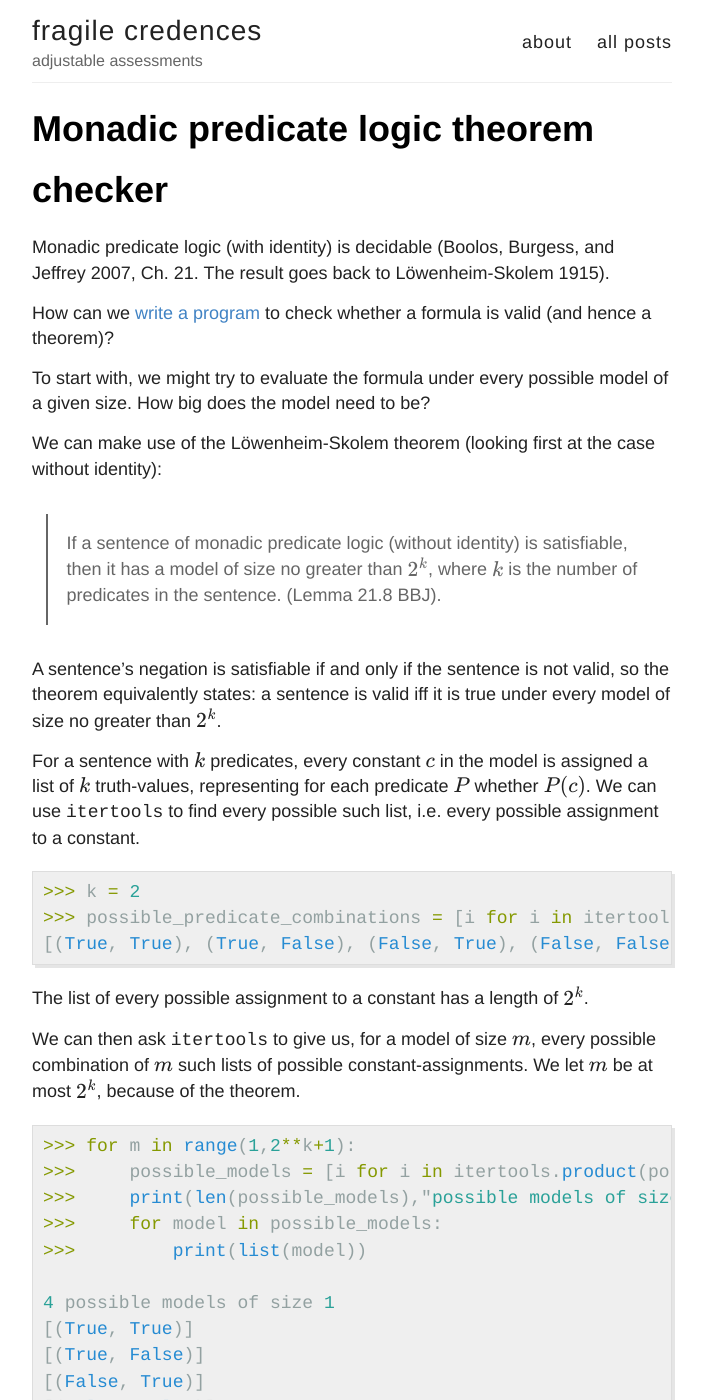
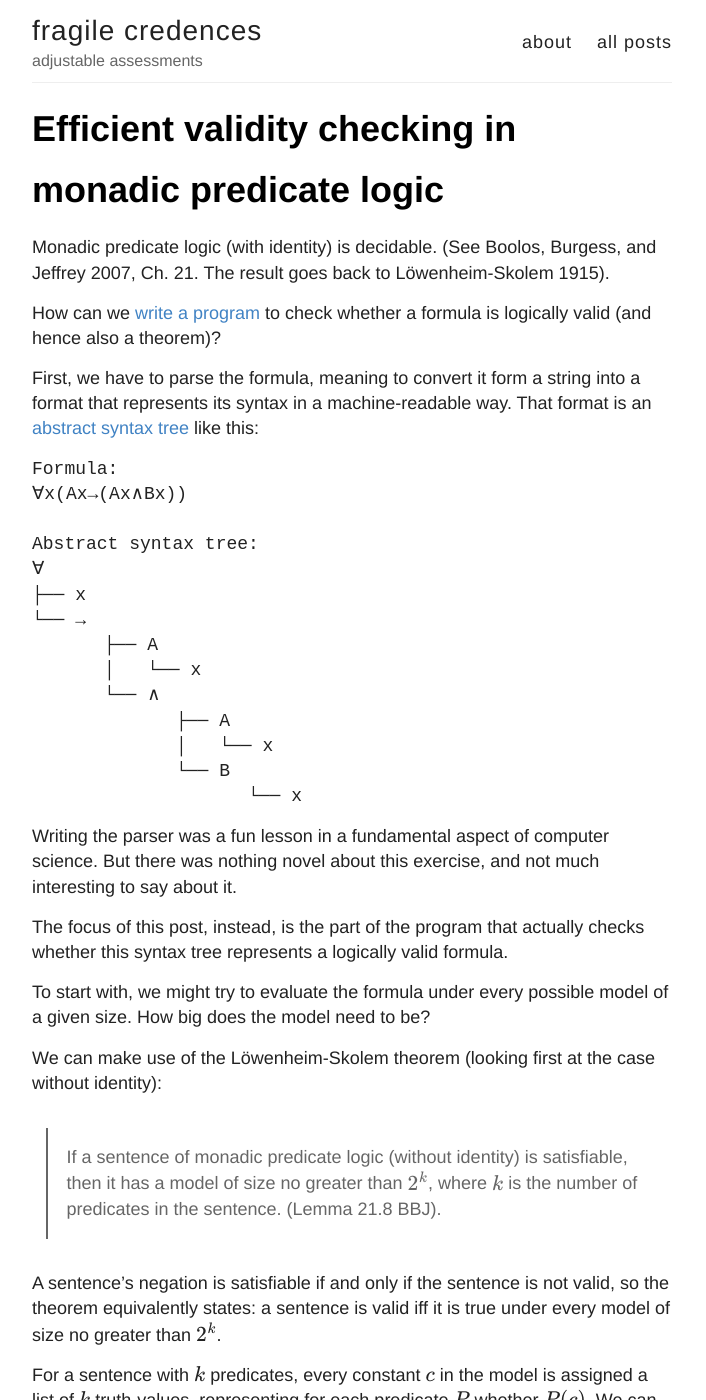
Before and after one commit to fragile-credences/fragile-credences.github.io, a Jekyll site: the page built from _posts/2020-11-27-monadic-predicate.md, in a window 1280 px wide and 1400 px high. Shown: the whole window, without its empty margins (288-994 px from the left). Built offline with Jekyll 4.4.1, drawn with Linux system fonts in a browser that asks for light colours; formulas are drawn with MathJax 3; comment, search, counter and statistics services are not loaded; some of the changed text lies outside the part shown.

Commit message:
upload /monadic-predicate/ !

```diff
--- a/2020-09-27-monadic-predicate.md
+++ b/_posts/2020-11-27-monadic-predicate.md
@@ -1,12 +1,35 @@
 ---
 layout: post
-title: "Monadic predicate logic theorem checker"
+title: "Efficient validity checking in monadic predicate logic"
 image: /images/possibility-space-partition.png
 ---
 
-Monadic predicate logic (with identity) is decidable (Boolos, Burgess, and Jeffrey 2007, Ch. 21. The result goes back to Löwenheim-Skolem 1915).
+Monadic predicate logic (with identity) is decidable. (See Boolos, Burgess, and Jeffrey 2007, Ch. 21. The result goes back to Löwenheim-Skolem 1915).
 
-How can we [write a program](https://monadic-predicate.herokuapp.com/) to check whether a formula is valid (and hence a theorem)?
+How can we [write a program](https://monadic-predicate.herokuapp.com/) to check whether a formula is logically valid (and hence also a theorem)?
+
+First, we have to parse the formula, meaning to convert it form a string into a format that represents its syntax in a machine-readable way. That format is an [abstract syntax tree](https://en.wikipedia.org/wiki/Abstract_syntax_tree) like this:
+
+<pre style="font-family:monospace">
+Formula:
+∀x(Ax→(Ax∧Bx))
+
+Abstract syntax tree:
+∀
+├── x
+└── →
+    ├── A
+    │   └── x
+    └── ∧
+        ├── A
+        │   └── x
+        └── B
+            └── x
+</pre>
+
+Writing the parser was a fun lesson in a fundamental aspect of computer science. But there was nothing novel about this exercise, and not much interesting to say about it.
+
+The focus of this post, instead, is the part of the program that actually checks whether this syntax tree represents a logically valid formula.
 
 To start with, we might try to evaluate the formula under every possible model of a given size. How big does the model need to be?
 
```
